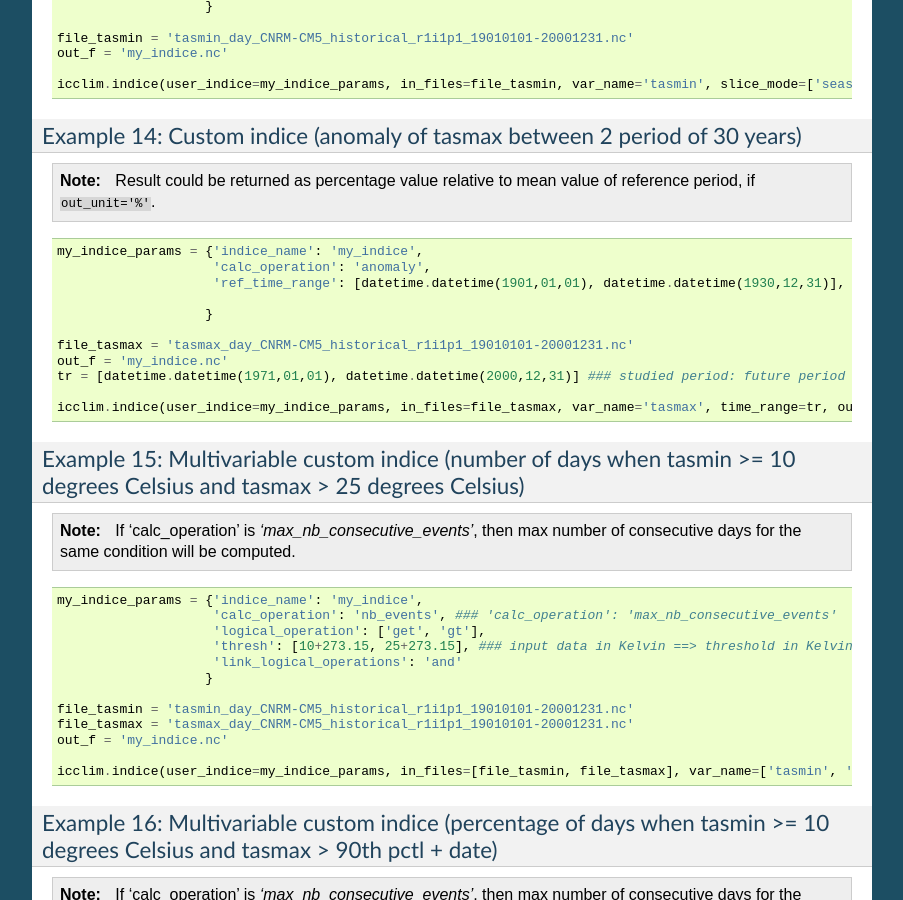
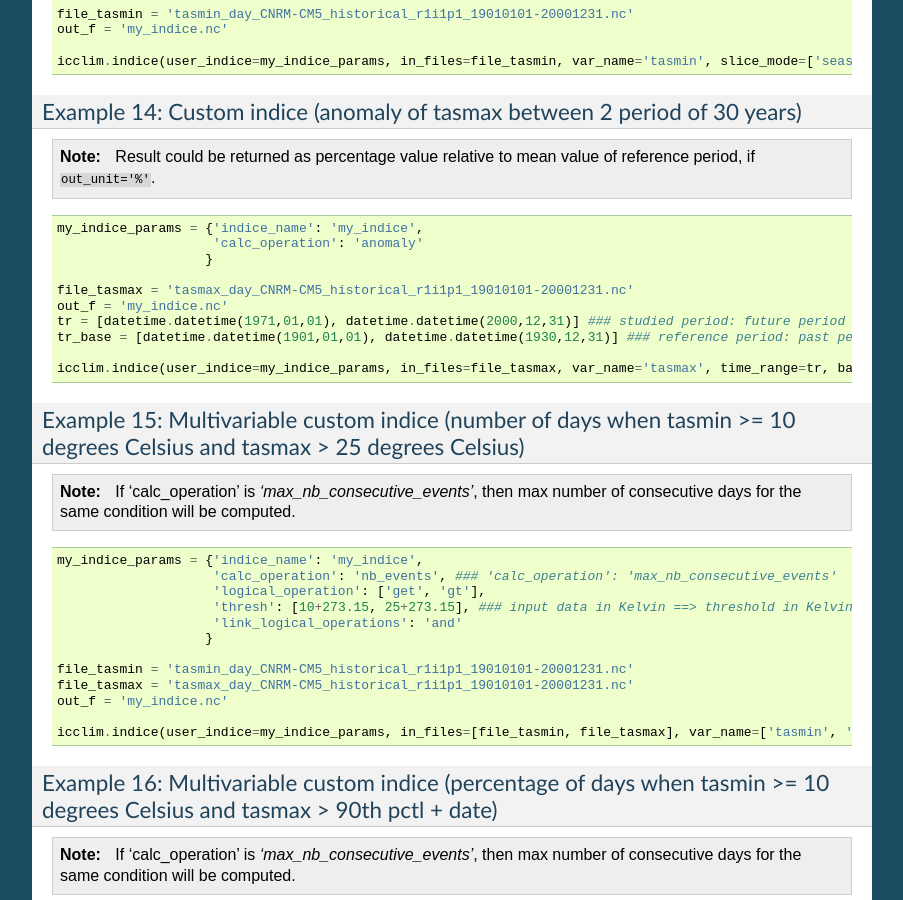
Before and after one commit to cerfacs-globc/icclim, a Sphinx documentation site: the page built from icclim/icclim_doc/source/python_api.rst, in a window 1280 px wide and 900 px high, scrolled down 10734 px. Shown: the whole window, without its empty margins (198-1101 px from the left). Built offline with Sphinx 7.4.7, drawn with Linux system fonts in a browser that asks for light colours; some of the changed text lies outside the part shown.

```diff
--- a/icclim/icclim_doc/source/conf.py
+++ b/icclim/icclim_doc/source/conf.py
@@ -59,7 +59,7 @@ copyright = u'2015, CERFACS'
 # built documents.
 #
 # The short X.Y version.
-version = '4.1.0'
+version = '4.1.1'
 # The full version, including alpha/beta/rc tags.
 release = version
 
--- a/icclim/icclim_doc/source/installation.rst
+++ b/icclim/icclim_doc/source/installation.rst
@@ -46,7 +46,7 @@ To get the version of installed library, do the following:
 .. code-block:: sh
 
     >>> icclim.__version__
-    4.1.0
+    4.1.1
 
 
 .. note:: ICCLIM was not tested on Windows and Mac platforms...
--- a/icclim/icclim_doc/source/python_api.rst
+++ b/icclim/icclim_doc/source/python_api.rst
@@ -422,8 +422,6 @@ Correspondence table "cal_operation" -- required/optional parameters:
 |'run_mean'/'run_sum'           |'extreme_mode',                |'coef',                |
 |                               |'window_width'                 |'date_event'           |
 +-------------------------------+-------------------------------+-----------------------+
-|'anomaly'                      |'ref_time_range'               |                       |
-+-------------------------------+-------------------------------+-----------------------+
 
 .. warning:: The 'window_width' here is a parameter for calculation of statistics in running window. Do not confuse with 'window_width' of :func:`icclim.indice`, which is used for computing of temperature percentiles and set to 5 as default.
 
@@ -683,16 +681,15 @@ Example 14: Custom indice (anomaly of tasmax between 2 period of 30 years)
 .. code-block:: python
 
 	my_indice_params = {'indice_name': 'my_indice',
-                            'calc_operation': 'anomaly',
-	                    'ref_time_range': [datetime.datetime(1901,01,01), datetime.datetime(1930,12,31)], ### reference period: past period
-
+                            'calc_operation': 'anomaly'
 	                   }
 
 	file_tasmax = 'tasmax_day_CNRM-CM5_historical_r1i1p1_19010101-20001231.nc'
 	out_f = 'my_indice.nc'
 	tr = [datetime.datetime(1971,01,01), datetime.datetime(2000,12,31)] ### studied period: future period
+        tr_base = [datetime.datetime(1901,01,01), datetime.datetime(1930,12,31)] ### reference period: past period
 
-	icclim.indice(user_indice=my_indice_params, in_files=file_tasmax, var_name='tasmax', time_range=tr, out_file=out_f, callback=callback.defaultCallback2)
+	icclim.indice(user_indice=my_indice_params, in_files=file_tasmax, var_name='tasmax', time_range=tr, base_period_time_range=tr_base, out_file=out_f, callback=callback.defaultCallback2)
 
 
 Example 15: Multivariable custom indice (number of days when tasmin >= 10 degrees Celsius and tasmax > 25 degrees Celsius)
--- a/setup.py
+++ b/setup.py
@@ -32,7 +32,7 @@ setup(
 
     # la version du code
 
-    version="4.1.0",
+    version="4.1.1",
 
     # Liste les packages a inserer dans la distribution
     # plutot que de le faire a la main, on utilise la foncton
```
